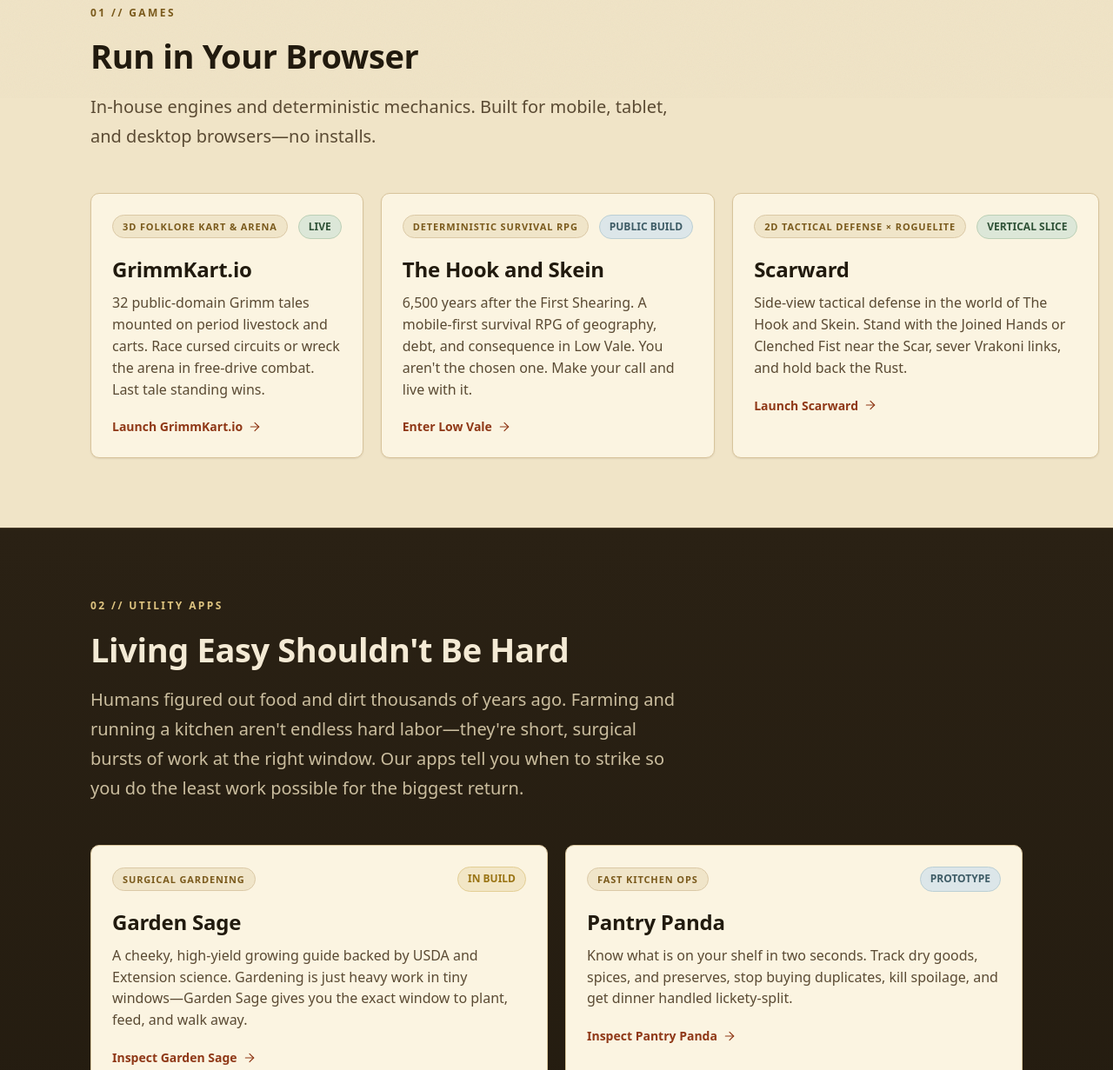
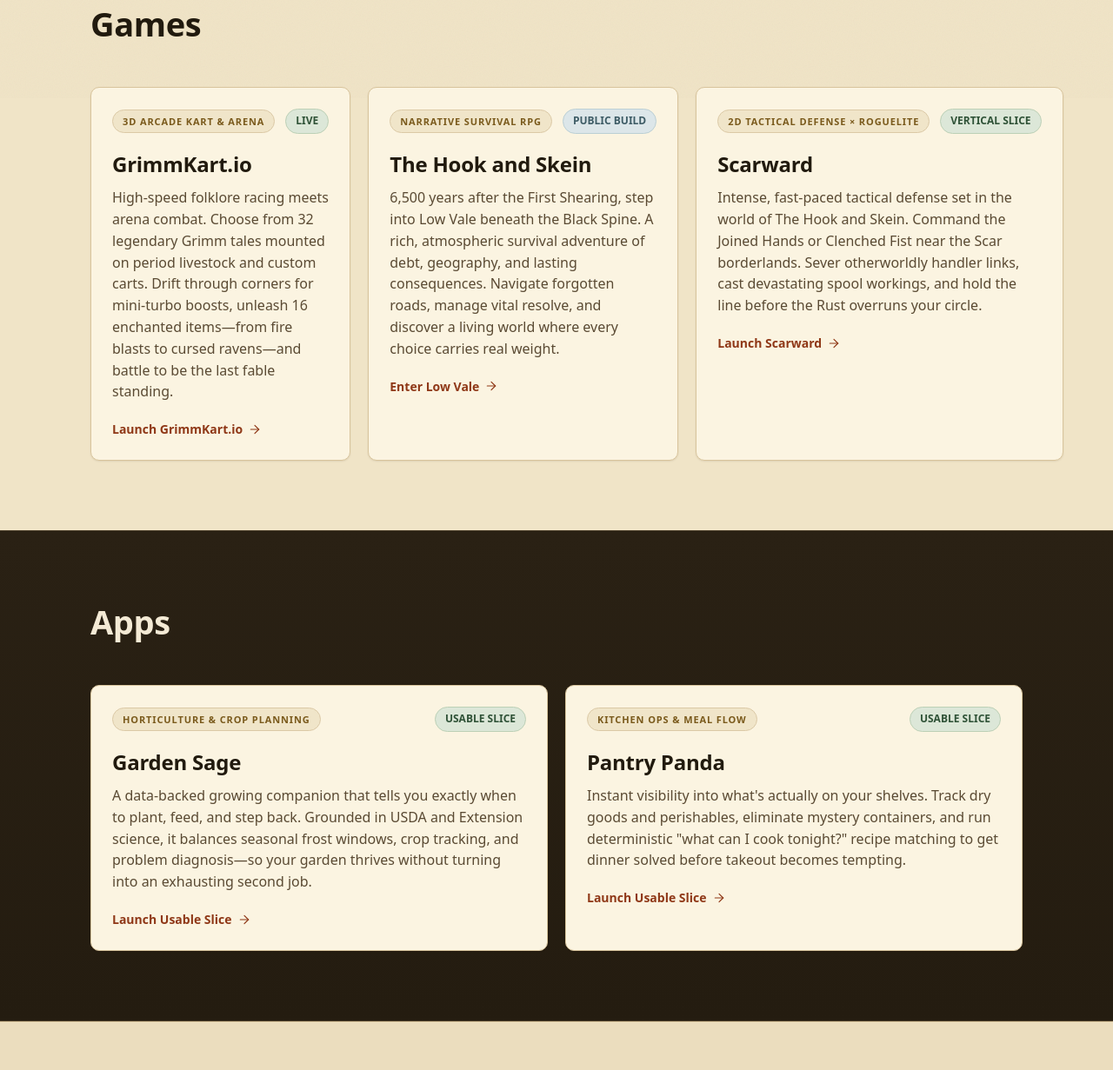
Before and after one commit to burntthumbworks-dev/burntthumbworks.com, a plain HTML site: page index.html in a window 1280 px wide. Shown: the part 687-1918 px from the top of the page at 87% size. Drawn offline with Linux system fonts and the light colour scheme.

Commit message:
refactor(copy): clean subtle titles, thrilling game descriptions, professional witty app copy

```diff
--- a/index.html
+++ b/index.html
@@ -4,11 +4,11 @@
   <meta charset="utf-8">
   <meta name="viewport" content="width=device-width, initial-scale=1">
   <title>Burnt Thumb Works — Games &amp; Utility Software</title>
-  <meta name="description" content="Original browser games (GrimmKart.io, The Hook and Skein, Scarward) and surgical utility apps (Garden Sage, Pantry Panda).">
+  <meta name="description" content="Original browser games (GrimmKart.io, The Hook and Skein, Scarward) and practical utility apps (Garden Sage, Pantry Panda).">
   <link rel="canonical" href="https://burntthumbworks.com/">
   <meta property="og:type" content="website">
   <meta property="og:title" content="Burnt Thumb Works — Games &amp; Utility Software">
-  <meta property="og:description" content="Original browser games (GrimmKart.io, The Hook and Skein, Scarward) and surgical utility apps (Garden Sage, Pantry Panda).">
+  <meta property="og:description" content="Original browser games (GrimmKart.io, The Hook and Skein, Scarward) and practical utility apps (Garden Sage, Pantry Panda).">
   <meta property="og:url" content="https://burntthumbworks.com/">
   <meta property="og:site_name" content="Burnt Thumb Works">
   <meta property="og:image" content="https://burntthumbworks.com/assets/og-image.png">
@@ -17,7 +17,7 @@
   <meta property="og:image:alt" content="Burnt Thumb Works crest">
   <meta name="twitter:card" content="summary_large_image">
   <meta name="twitter:title" content="Burnt Thumb Works — Games &amp; Utility Software">
-  <meta name="twitter:description" content="Original browser games (GrimmKart.io, The Hook and Skein, Scarward) and surgical utility apps (Garden Sage, Pantry Panda).">
+  <meta name="twitter:description" content="Original browser games (GrimmKart.io, The Hook and Skein, Scarward) and practical utility apps (Garden Sage, Pantry Panda).">
   <meta name="twitter:image" content="https://burntthumbworks.com/assets/og-image.png">
   <meta name="theme-color" content="#F0E4C7">
   <link rel="icon" href="assets/crest-mark.png" type="image/png">
@@ -55,8 +55,7 @@
     <section class="hero" aria-labelledby="hero-title">
       <div class="hero__inner">
         <div class="hero__copy">
-          <h1 class="hero__title" id="hero-title">Strange worlds. Unfair shortcuts.</h1>
-          <p class="hero__sub">Original games that run straight in your browser and utility apps built to cut the busywork. No pitches. No bloat. Pick a build and run it.</p>
+          <h1 class="hero__title" id="hero-title">Original Games &amp; Practical Apps</h1>
           <div class="hero__actions">
             <a class="btn btn--primary btn--lg" href="games/">
               Games
@@ -78,29 +77,27 @@
     <section class="section" id="featured-games" aria-labelledby="games-title">
       <div class="wrap">
         <div class="section__head">
-          <p class="eyebrow">01 // Games</p>
-          <h2 class="section__title" id="games-title">Run in Your Browser</h2>
-          <p class="section__lede">In-house engines and deterministic mechanics. Built for mobile, tablet, and desktop browsers—no installs.</p>
+          <h2 class="section__title" id="games-title">Games</h2>
         </div>
         <div class="grid grid--3">
 
           <a class="card card--interactive" href="games/grimmkart/">
             <div class="project__top">
-              <span class="tag">3D Folklore Kart &amp; Arena</span>
+              <span class="tag">3D Arcade Kart &amp; Arena</span>
               <span class="badge badge--success">LIVE</span>
             </div>
             <h3 class="card__title card__title--lg">GrimmKart.io</h3>
-            <p class="card__body">32 public-domain Grimm tales mounted on period livestock and carts. Race cursed circuits or wreck the arena in free-drive combat. Last tale standing wins.</p>
+            <p class="card__body">High-speed folklore racing meets arena combat. Choose from 32 legendary Grimm tales mounted on period livestock and custom carts. Drift through corners for mini-turbo boosts, unleash 16 enchanted items—from fire blasts to cursed ravens—and battle to be the last fable standing.</p>
             <span class="card__link">Launch GrimmKart.io <svg class="ic" viewBox="0 0 24 24" aria-hidden="true"><path d="M5 12h14"/><path d="m12 5 7 7-7 7"/></svg></span>
           </a>
 
           <a class="card card--interactive" href="games/the-hook-and-skein/">
             <div class="project__top">
-              <span class="tag">Deterministic Survival RPG</span>
+              <span class="tag">Narrative Survival RPG</span>
               <span class="badge badge--info">PUBLIC BUILD</span>
             </div>
             <h3 class="card__title card__title--lg">The Hook and Skein</h3>
-            <p class="card__body">6,500 years after the First Shearing. A mobile-first survival RPG of geography, debt, and consequence in Low Vale. You aren't the chosen one. Make your call and live with it.</p>
+            <p class="card__body">6,500 years after the First Shearing, step into Low Vale beneath the Black Spine. A rich, atmospheric survival adventure of debt, geography, and lasting consequences. Navigate forgotten roads, manage vital resolve, and discover a living world where every choice carries real weight.</p>
             <span class="card__link">Enter Low Vale <svg class="ic" viewBox="0 0 24 24" aria-hidden="true"><path d="M5 12h14"/><path d="m12 5 7 7-7 7"/></svg></span>
           </a>
 
@@ -110,7 +107,7 @@
               <span class="badge badge--success">VERTICAL SLICE</span>
             </div>
             <h3 class="card__title card__title--lg">Scarward</h3>
-            <p class="card__body">Side-view tactical defense in the world of The Hook and Skein. Stand with the Joined Hands or Clenched Fist near the Scar, sever Vrakoni links, and hold back the Rust.</p>
+            <p class="card__body">Intense, fast-paced tactical defense set in the world of The Hook and Skein. Command the Joined Hands or Clenched Fist near the Scar borderlands. Sever otherworldly handler links, cast devastating spool workings, and hold the line before the Rust overruns your circle.</p>
             <span class="card__link">Launch Scarward <svg class="ic" viewBox="0 0 24 24" aria-hidden="true"><path d="M5 12h14"/><path d="m12 5 7 7-7 7"/></svg></span>
           </a>
 
@@ -122,30 +119,28 @@
     <section class="section section--alt" id="featured-apps" aria-labelledby="apps-title">
       <div class="wrap">
         <div class="section__head">
-          <p class="eyebrow">02 // Utility Apps</p>
-          <h2 class="section__title" id="apps-title">Living Easy Shouldn't Be Hard</h2>
-          <p class="section__lede">Humans figured out food and dirt thousands of years ago. Farming and running a kitchen aren't endless hard labor—they're short, surgical bursts of work at the right window. Our apps tell you when to strike so you do the least work possible for the biggest return.</p>
+          <h2 class="section__title" id="apps-title">Apps</h2>
         </div>
         <div class="grid grid--2">
 
-          <a class="card card--interactive" href="garden-sage.html">
+          <a class="card card--interactive" href="apps/garden-sage/demo/">
             <div class="project__top">
-              <span class="tag">Surgical Gardening</span>
-              <span class="badge badge--warning">IN BUILD</span>
+              <span class="tag">Horticulture &amp; Crop Planning</span>
+              <span class="badge badge--success">USABLE SLICE</span>
             </div>
             <h3 class="card__title card__title--lg">Garden Sage</h3>
-            <p class="card__body">A cheeky, high-yield growing guide backed by USDA and Extension science. Gardening is just heavy work in tiny windows—Garden Sage gives you the exact window to plant, feed, and walk away.</p>
-            <span class="card__link">Inspect Garden Sage <svg class="ic" viewBox="0 0 24 24" aria-hidden="true"><path d="M5 12h14"/><path d="m12 5 7 7-7 7"/></svg></span>
+            <p class="card__body">A data-backed growing companion that tells you exactly when to plant, feed, and step back. Grounded in USDA and Extension science, it balances seasonal frost windows, crop tracking, and problem diagnosis—so your garden thrives without turning into an exhausting second job.</p>
+            <span class="card__link">Launch Usable Slice <svg class="ic" viewBox="0 0 24 24" aria-hidden="true"><path d="M5 12h14"/><path d="m12 5 7 7-7 7"/></svg></span>
           </a>
 
-          <a class="card card--interactive" href="pantry-panda.html">
+          <a class="card card--interactive" href="apps/pantry-panda/demo/">
             <div class="project__top">
-              <span class="tag">Fast Kitchen Ops</span>
-              <span class="badge badge--info">PROTOTYPE</span>
+              <span class="tag">Kitchen Ops &amp; Meal Flow</span>
+              <span class="badge badge--success">USABLE SLICE</span>
             </div>
             <h3 class="card__title card__title--lg">Pantry Panda</h3>
-            <p class="card__body">Know what is on your shelf in two seconds. Track dry goods, spices, and preserves, stop buying duplicates, kill spoilage, and get dinner handled lickety-split.</p>
-            <span class="card__link">Inspect Pantry Panda <svg class="ic" viewBox="0 0 24 24" aria-hidden="true"><path d="M5 12h14"/><path d="m12 5 7 7-7 7"/></svg></span>
+            <p class="card__body">Instant visibility into what's actually on your shelves. Track dry goods and perishables, eliminate mystery containers, and run deterministic "what can I cook tonight?" recipe matching to get dinner solved before takeout becomes tempting.</p>
+            <span class="card__link">Launch Usable Slice <svg class="ic" viewBox="0 0 24 24" aria-hidden="true"><path d="M5 12h14"/><path d="m12 5 7 7-7 7"/></svg></span>
           </a>
 
         </div>
```
Also changed, not shown: apps.html (+15 -18 lines), games/index.html (+6 -8 lines), garden-sage.html (+4 -4 lines), pantry-panda.html (+5 -5 lines).
